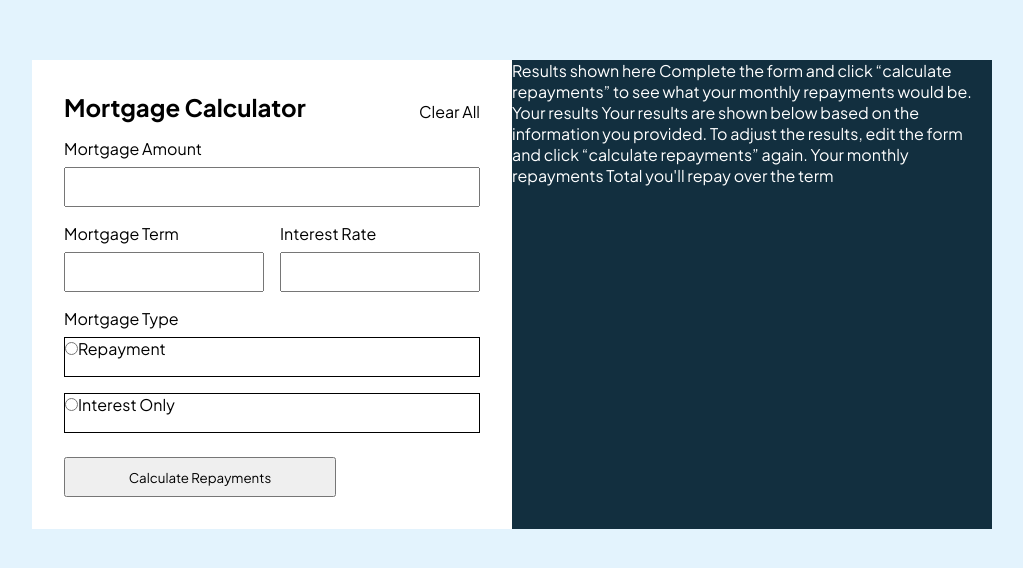
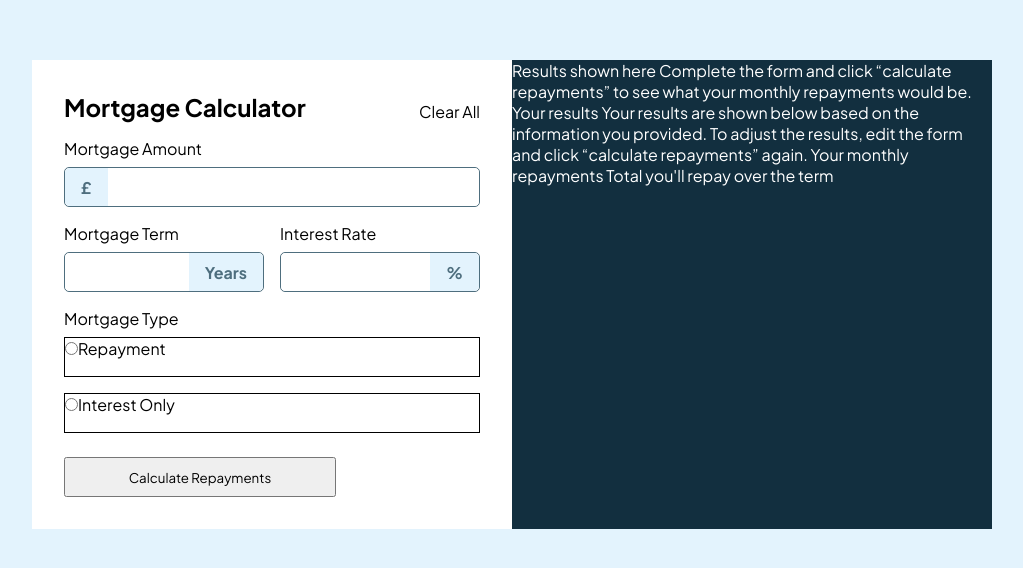
Before and after one commit to saga-k/FM-Mortgage-repayment-calculator, a plain HTML site: page mortgage-repayment-calculator-main/index.html in a window 1280 px wide. Shown: the part 140-708 px from the top of the page, without its empty margins (128-1151 px from the left). Drawn offline with Linux system fonts and the light colour scheme.

Commit message:
form styling started

```diff
--- a/mortgage-repayment-calculator-main/index.css
+++ b/mortgage-repayment-calculator-main/index.css
@@ -30,7 +30,8 @@ p,
 a,
 li,
 form,
-button {
+button,
+div {
   font-family: "Plus Jakarta Sans", sans-serif;
 }
 
@@ -59,6 +60,7 @@ body {
   color: white;
 }
 
+/*Form start -----------------------------------------------------------------*/
 form {
   display: grid;
   grid-template-columns: 1fr 1fr 1fr 1fr 1fr 1fr;
@@ -78,39 +80,102 @@ form {
   align-self: last baseline;
 }
 
+.inputType {
+  display: flex;
+  justify-content: center;
+  align-items: center;
+  font-weight: 700;
+  color: hsl(200, 24%, 40%);
+  background-color: hsl(202, 86%, 94%);
+  padding-left: 1rem;
+  padding-right: 1rem;
+}
+
+.wrapper {
+  border: solid, 1px, hsl(200, 24%, 40%);
+  border-radius: 5px;
+}
+
+form input {
+  border-radius: 5px;
+  border: none;
+}
+
+/*Amount start ------------------------------------------------*/
 #amount {
   grid-column: 1/7;
   width: 100%;
 }
 
-#amount input {
-  width: 100%;
+#amountWrapper {
   height: 2.5rem;
   margin-top: 0.5rem;
+  display: flex;
+
 }
+
+#pound {
+  border-radius: 5px 0 0 5px;
+}
+
+#amountInput {
+  border: none;
+  flex-grow: 1;
+}
+
+/*Amount end --------------------------------------------------*/
+
+
+
+/*Term start --------------------------------------------------*/
 
 #term {
   grid-column: 1/4;
   width: 100%;
 }
 
-#term input {
-  width: 100%;
+#termWrapper {
+  margin-top: 0.5rem;
   height: 2.5rem;
-  margin-top: 0.5rem;
+  display: flex;
 }
 
+#years {
+  border-radius: 0 5px 5px 0;
+}
+
+#termInput {
+  width: 100%;
+  flex-grow: 1;
+}
+
+/*Term end ----------------------------------------------------*/
+
+
+
+/*Interest rate start -----------------------------------------*/
 
 #interestRate {
   grid-column: 4/7;
   width: 100%;
 }
 
+#interestRateWrapper {
+  margin-top: 0.5rem;
+  height: 2.5rem;
+  display: flex;
+}
+
+#percent {
+  border-radius: 0 5px 5px 0;
+}
+
 #interestRate input {
   width: 100%;
-  height: 2.5rem;
-  margin-top: 0.5rem;
+  flex-grow: 1;
 }
+
+/*Interest rate end -------------------------------------------*/
 
 
 #radioButtons {
--- a/mortgage-repayment-calculator-main/index.html
+++ b/mortgage-repayment-calculator-main/index.html
@@ -27,21 +27,45 @@
         <h1 id="formTitle">Mortgage Calculator</h1>
         <a id="clearAll">Clear All</a>
 
+        <!-- amount start--------------------------------------->
         <div id="amount">
           <label>Mortgage Amount</label>
-          <input type="number" id="amountInput">
+          <div id="amountWrapper" class="wrapper">
+            <div id="pound" class="inputType">£</div>
+            <input type="number" id="amountInput">
+          </div>
         </div>
+
+        <!-- amount end----------------------------------------->
+
+
+        <!-- years start---------------------------------------->
 
         <div id="term">
           <label>Mortgage Term</label>
-          <input type="number" id="termInput">
+          <div id="termWrapper" class="wrapper">
+            <input type="number" id="termInput">
+            <div id="years" class="inputType">Years</div>
+          </div>
         </div>
+
+        <!-- years end------------------------------------------>
+
+
+        <!-- Interest rate start-------------------------------->
 
         <div id="interestRate">
           <label>Interest Rate</label>
-          <input type="number" id="interestRateInput">
+          <div id="interestRateWrapper" class="wrapper">
+            <input type="number" id="interestRateInput">
+            <div id="percent" class="inputType">%</div>
+          </div>
         </div>
 
+        <!-- Interest rate end---------------------------------->
+
+
+        <!-- Radio buttons start-------------------------------->
 
         <fieldset id="radioButtons">
           <legend>Mortgage Type</legend>
@@ -55,6 +79,8 @@
           </div>
 
         </fieldset>
+
+        <!-- Radio buttons end---------------------------------->
 
         <button type="submit">Calculate Repayments</button>
       </form>
```
Also changed, not shown: 3 other files.
